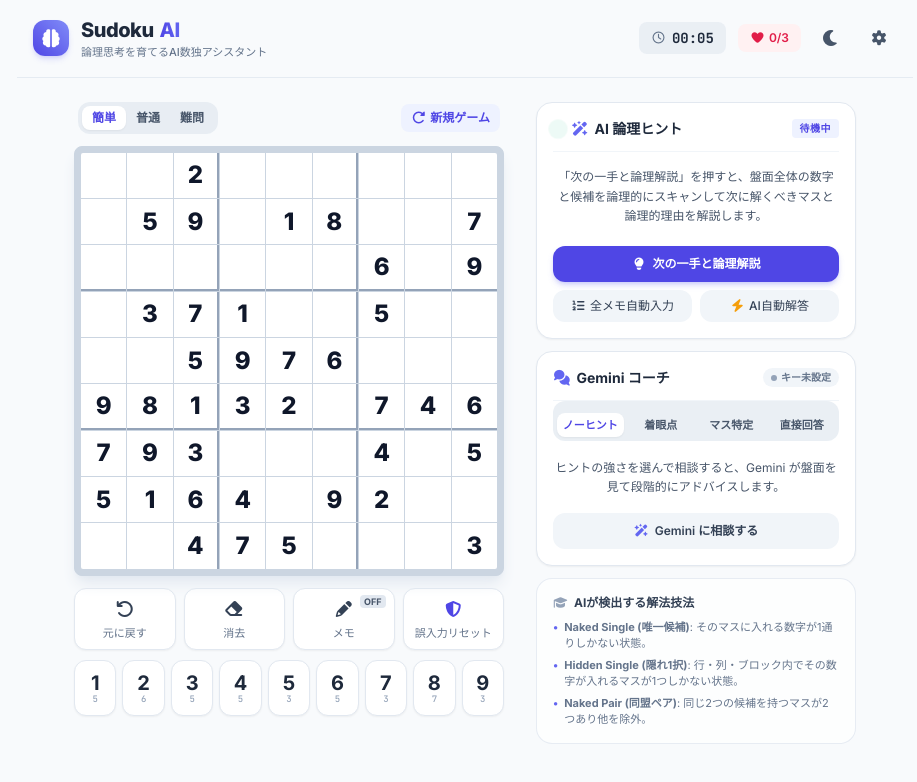
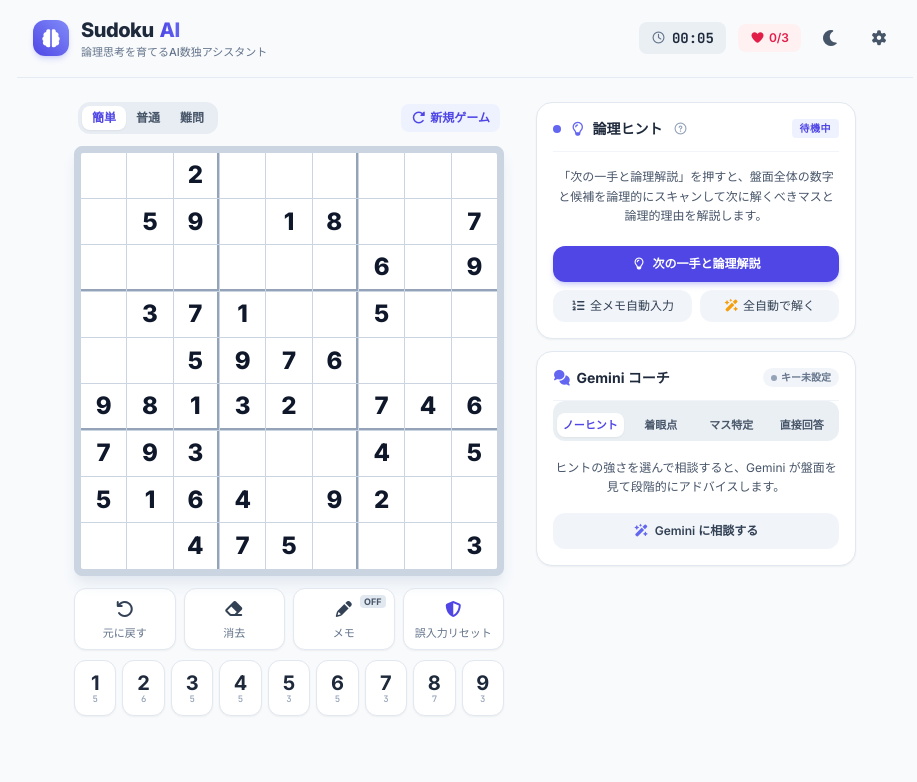
Before and after one commit to Bamboosato/sudoku-ai-app, a React (Vite) app: page / in a window 1280 px wide. Shown: the top 782 px of the page, without its empty margins (175-1092 px from the left). Built offline with nearby package versions, Linux system fonts and the light colour scheme.

Commit message:
fix(ui): remove blinking green lamp, rename to 論理ヒント, and integrate techniques into ? popover

```diff
--- a/src/App.tsx
+++ b/src/App.tsx
@@ -7,7 +7,6 @@ import GeminiAdvisor from './components/GeminiAdvisor'
 import Header from './components/Header'
 import HintPanel from './components/HintPanel'
 import Numpad from './components/Numpad'
-import TechniqueInfo from './components/TechniqueInfo'
 import VictoryModal from './components/VictoryModal'
 import { useApiKey } from './hooks/useApiKey'
 import { useGeminiAdvice } from './hooks/useGeminiAdvice'
@@ -83,7 +82,6 @@ export default function App() {
             onAsk={askGemini}
             onOpenSettings={() => setIsSettingsOpen(true)}
           />
-          <TechniqueInfo />
         </div>
       </main>
 
--- a/src/components/HintPanel.tsx
+++ b/src/components/HintPanel.tsx
@@ -1,3 +1,4 @@
+import { useEffect, useRef, useState } from 'react'
 import type { BadgeTone, HintPanelState } from '../lib/sudoku'
 
 interface HintPanelProps {
@@ -14,6 +15,12 @@ const BADGE_TONES: Record<BadgeTone, string> = {
   rose: 'bg-rose-100 text-rose-700 dark:bg-rose-950 dark:text-rose-300',
 }
 
+const TECHNIQUES = [
+  { name: 'Naked Single (唯一候補)', desc: 'そのマスに入れる数字が1通りしかない状態。' },
+  { name: 'Hidden Single (隠れ1択)', desc: '行・列・ブロック内でその数字が入れるマスが1つしかない状態。' },
+  { name: 'Naked Pair (同盟ペア)', desc: '同じ2つの候補を持つマスが2つあり他を除外。' },
+]
+
 const secondaryBtn =
   'py-2 px-2 rounded-xl bg-slate-100 dark:bg-slate-800 hover:bg-slate-200 dark:hover:bg-slate-700 text-slate-700 dark:text-slate-300 font-medium text-xs transition flex items-center justify-center gap-1'
 
@@ -26,15 +33,76 @@ export default function HintPanel({
 }: HintPanelProps) {
   const { hint } = panel
   const disabledCls = disabled ? 'opacity-40 pointer-events-none' : ''
+  const [showHelp, setShowHelp] = useState(false)
+  const helpRef = useRef<HTMLDivElement>(null)
+
+  // Close popover when clicking outside or pressing Escape
+  useEffect(() => {
+    if (!showHelp) return
+    const handleClickOutside = (e: MouseEvent) => {
+      if (helpRef.current && !helpRef.current.contains(e.target as Node)) {
+        setShowHelp(false)
+      }
+    }
+    const handleKeyDown = (e: KeyboardEvent) => {
+      if (e.key === 'Escape') setShowHelp(false)
+    }
+    document.addEventListener('mousedown', handleClickOutside)
+    document.addEventListener('keydown', handleKeyDown)
+    return () => {
+      document.removeEventListener('mousedown', handleClickOutside)
+      document.removeEventListener('keydown', handleKeyDown)
+    }
+  }, [showHelp])
 
   return (
-    <div className="rounded-2xl p-4 bg-white dark:bg-slate-900 border border-slate-200 dark:border-slate-800 shadow-sm relative overflow-hidden">
+    <div className="rounded-2xl p-4 bg-white dark:bg-slate-900 border border-slate-200 dark:border-slate-800 shadow-sm relative">
       <div className="flex items-center justify-between pb-3 border-b border-slate-100 dark:border-slate-800">
         <div className="flex items-center gap-2">
-          <span className="w-2.5 h-2.5 rounded-full bg-emerald-500 animate-ping"></span>
+          <span className="w-2 h-2 rounded-full bg-brand-500"></span>
           <h2 className="text-sm font-bold text-slate-800 dark:text-slate-200 flex items-center gap-1.5">
-            <i className="fa-solid fa-wand-magic-sparkles text-brand-500"></i> AI 論理ヒント
+            <i className="fa-regular fa-lightbulb text-brand-500"></i> 論理ヒント
           </h2>
+          <div className="relative inline-block" ref={helpRef}>
+            <button
+              type="button"
+              onClick={() => setShowHelp((prev) => !prev)}
+              className="w-5 h-5 rounded-full flex items-center justify-center text-slate-400 hover:text-slate-600 dark:hover:text-slate-200 hover:bg-slate-100 dark:hover:bg-slate-800 transition"
+              title="検出する解法技法の解説を見る"
+              aria-label="解法技法について"
+              aria-expanded={showHelp}
+            >
+              <i className="fa-regular fa-circle-question text-xs"></i>
+            </button>
+
+            {showHelp && (
+              <div className="absolute left-0 top-full mt-2 w-72 p-3 bg-white dark:bg-slate-800 rounded-xl shadow-xl border border-slate-200 dark:border-slate-700 z-50 text-xs animate-in fade-in zoom-in-95 duration-150">
+                <div className="flex items-center justify-between pb-2 mb-2 border-b border-slate-100 dark:border-slate-700">
+                  <span className="font-bold text-slate-800 dark:text-slate-200 flex items-center gap-1.5">
+                    <i className="fa-solid fa-graduation-cap text-brand-500"></i> 検出する解法技法
+                  </span>
+                  <button
+                    type="button"
+                    onClick={() => setShowHelp(false)}
+                    className="text-slate-400 hover:text-slate-600 dark:hover:text-slate-200 text-xs px-1"
+                    aria-label="閉じる"
+                  >
+                    <i className="fa-solid fa-xmark"></i>
+                  </button>
+                </div>
+                <ul className="space-y-2 text-slate-600 dark:text-slate-300 text-[11px] leading-relaxed">
+                  {TECHNIQUES.map((t) => (
+                    <li key={t.name} className="flex items-start gap-1.5">
+                      <span className="text-brand-500 font-bold">•</span>
+                      <span>
+                        <strong className="text-slate-700 dark:text-slate-200">{t.name}</strong>: {t.desc}
+                      </span>
+                    </li>
+                  ))}
+                </ul>
+              </div>
+            )}
+          </div>
         </div>
         <span
           className={`text-[10px] uppercase font-bold tracking-wider px-2 py-0.5 rounded ${BADGE_TONES[panel.tone]}`}
@@ -79,7 +147,7 @@ export default function HintPanel({
           disabled={disabled}
           className={`w-full py-2.5 px-3 rounded-xl bg-gradient-to-r from-brand-600 to-indigo-600 hover:from-brand-500 hover:to-indigo-500 text-white font-semibold text-xs shadow-md shadow-brand-500/25 flex items-center justify-center gap-1.5 transition ${disabledCls}`}
         >
-          <i className="fa-solid fa-lightbulb"></i> 次の一手と論理解説
+          <i className="fa-regular fa-lightbulb"></i> 次の一手と論理解説
         </button>
 
         <div className="grid grid-cols-2 gap-2">
@@ -87,7 +155,7 @@ export default function HintPanel({
             <i className="fa-solid fa-list-ol"></i> 全メモ自動入力
           </button>
           <button onClick={onSolveAll} disabled={disabled} className={`${secondaryBtn} ${disabledCls}`}>
-            <i className="fa-solid fa-bolt text-amber-500"></i> AI自動解答
+            <i className="fa-solid fa-wand-magic-sparkles text-amber-500"></i> 全自動で解く
           </button>
         </div>
       </div>
--- a/src/components/TechniqueInfo.tsx
+++ /dev/null
@@ -1,25 +0,0 @@
-const TECHNIQUES = [
-  { name: 'Naked Single (唯一候補)', desc: 'そのマスに入れる数字が1通りしかない状態。' },
-  { name: 'Hidden Single (隠れ1択)', desc: '行・列・ブロック内でその数字が入れるマスが1つしかない状態。' },
-  { name: 'Naked Pair (同盟ペア)', desc: '同じ2つの候補を持つマスが2つあり他を除外。' },
-]
-
-export default function TechniqueInfo() {
-  return (
-    <div className="rounded-2xl p-4 bg-white/70 dark:bg-slate-900/70 border border-slate-200/80 dark:border-slate-800/80 text-xs">
-      <h3 className="font-bold text-slate-700 dark:text-slate-300 mb-2 flex items-center gap-1.5">
-        <i className="fa-solid fa-graduation-cap text-slate-400"></i> AIが検出する解法技法
-      </h3>
-      <ul className="space-y-1.5 text-slate-500 dark:text-slate-400 text-[11px]">
-        {TECHNIQUES.map((t) => (
-          <li key={t.name} className="flex items-start gap-1.5">
-            <span className="text-brand-500 font-bold">•</span>
-            <span>
-              <strong>{t.name}</strong>: {t.desc}
-            </span>
-          </li>
-        ))}
-      </ul>
-    </div>
-  )
-}
```
Also changed, not shown: 2 other files (tests, documents, lock files or other folders).
